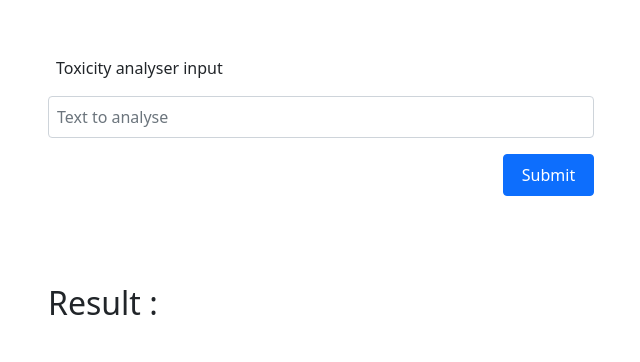
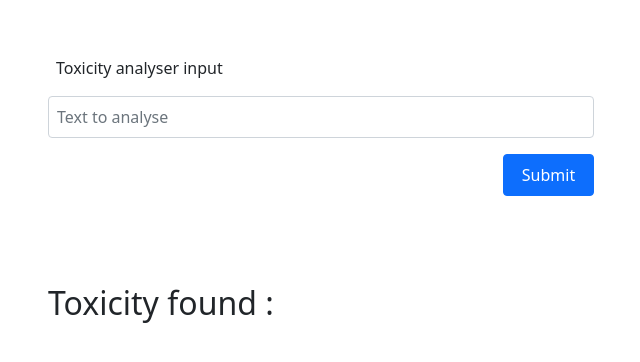
Before and after one commit to serena-victor/data_engineering_project_2, a Flask app: template templates/result.html in a window 1280 px wide. Shown: the top 362 px of the page, without its empty margins (319-959 px from the left). Run offline with Flask 2, Linux system fonts and the light colour scheme; the template is opened without the code that fills it, so the values that code supplies are empty.

Commit message:
connected toxicity model with webapp

```diff
--- a/app.py
+++ b/app.py
@@ -1,6 +1,7 @@
 from flask import Flask, render_template, request
 import sys
 
+from detoxify import Detoxify
 
 app = Flask(__name__)
 
@@ -10,9 +11,16 @@
         return render_template('web_app.html')
     if request.method == 'POST':
         data = request.form.get('text_to_send')
-        result = data[::-1]
 
-        return render_template('result.html', result = result)
+        toxicity = Detoxify('original')
+        results = toxicity.predict(data)
+
+        text_to_render = f'<br><strong>results for : "</strong>{data}"<br><br>'
+        for key in results :
+            key_percent = (results[key]*100).round(3)
+            text_to_render += f'&nbsp;&nbsp;&nbsp;&nbsp;&nbsp;&nbsp;&nbsp;&nbsp;{key} : {key_percent}%<br>'
+
+        return render_template('result.html', toxicity_results = text_to_render)
 
 
 app.run(host='localhost', port=5000)
--- a/templates/result.html
+++ b/templates/result.html
@@ -5,9 +5,9 @@
 
 <div class="row d-flex flex-column align-items-center mt-5 col">
     <div class="col-6">
-        <h2>Result :</h2>
+        <h2>Toxicity found :</h2>
         <div>
-            {{ result | safe }}
+            {{ toxicity_results | safe }}
         </div>
 
     </div>
```
